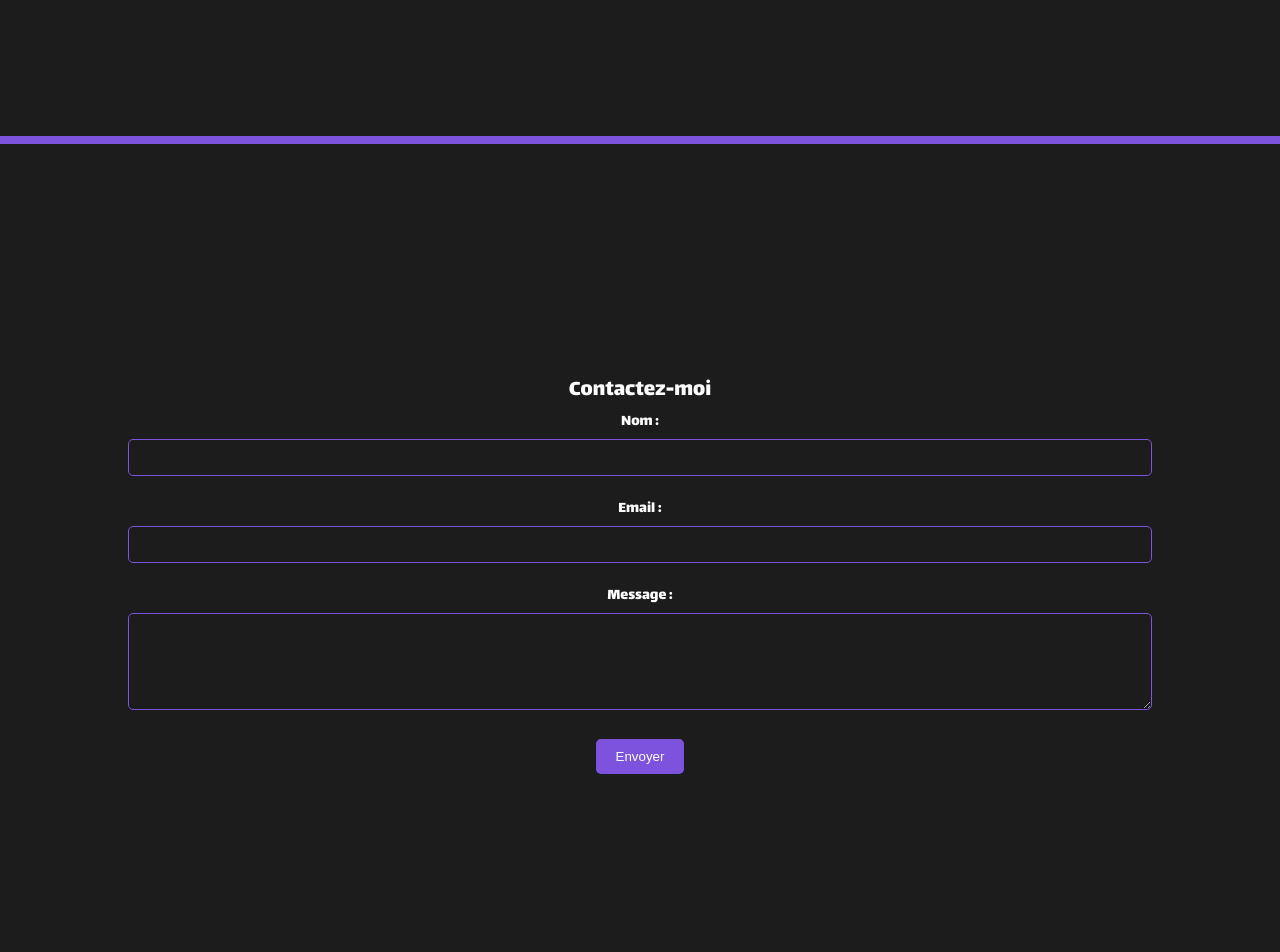
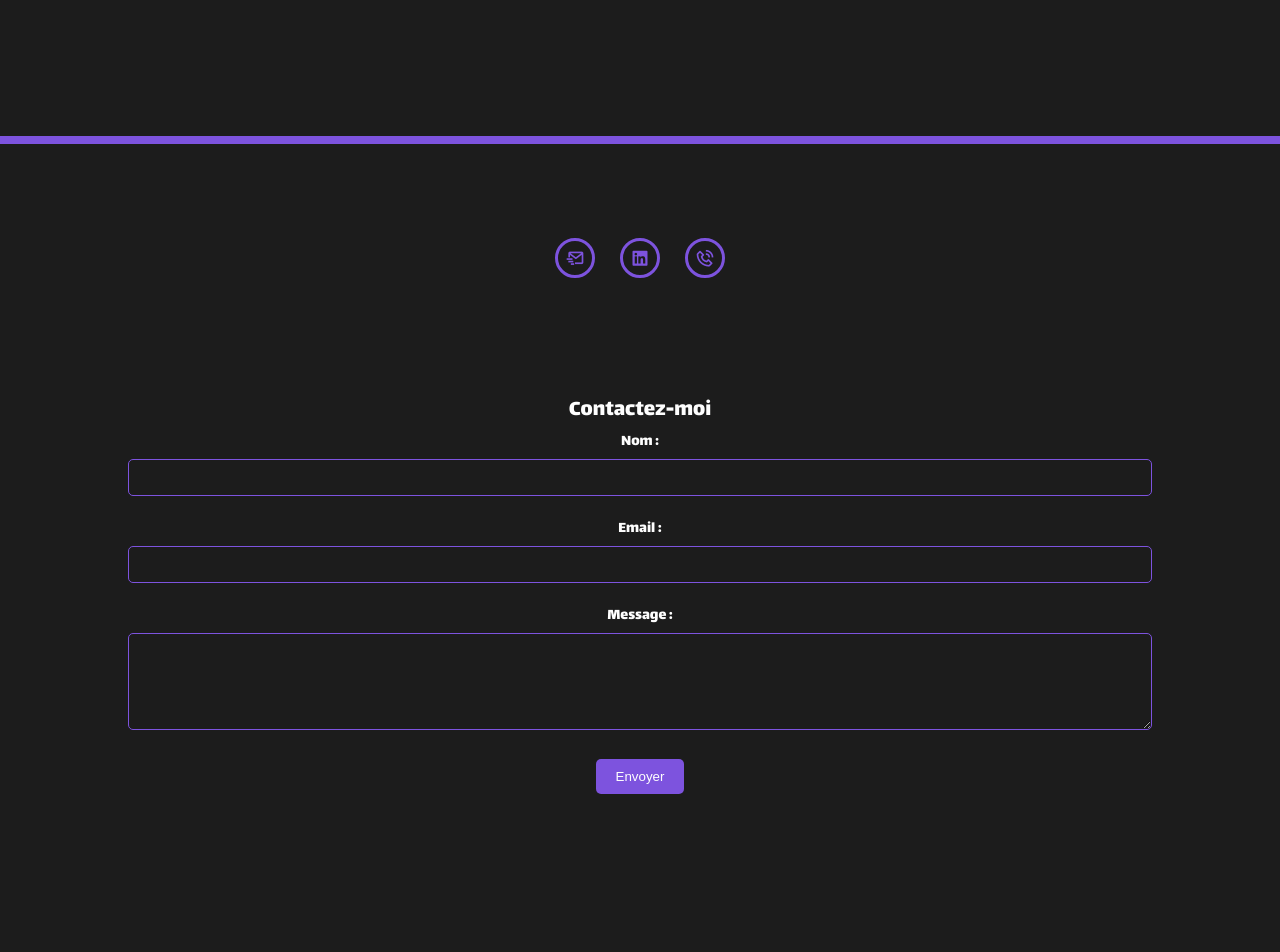
Before and after one commit to bisounours1111/portfolio, a Flask app: page / in a window 1280 px wide. Shown: the part 3088-4040 px from the top of the page. Run offline with Flask 3, Linux system fonts and the light colour scheme.

Commit message:
[~] back formulaire de contact ajout de linkedin

```diff
--- a/main.py
+++ b/main.py
@@ -1,12 +1,81 @@
 from flask import Flask, render_template, request, redirect, url_for
 
 app = Flask(__name__)
+import smtplib, ssl, json
+from email.mime.text import MIMEText
+from email.mime.multipart import MIMEMultipart
 
-@app.route('/')
+def envoyer_email(destinataire, username):
+    email_host = "smtp.gmail.com"
+    email_port = 587  # Port de connexion SMTP pour TLS
+    email_host_user = ""
+    email_host_password = ""
+
+    sujet = "Confirmation de la réception de votre message"
+
+    corps = f"Bonjour {username},\nJ'ai bien reçu votre message et je vous en remercie.\n\nJe vous recontacterais dans les plus brefs délais.\n\nCordialement,\nYanis DAÏ"
+
+    with open("data.json", "r") as file:
+        data = json.load(file)
+        email_host_user = data["mail"]
+        email_host_password = data["password"]
+
+    message = MIMEMultipart()
+    message["From"] = email_host_user
+    message["To"] = destinataire
+    message["Subject"] = sujet
+    message.attach(MIMEText(corps, "plain"))
+
+    context = ssl.create_default_context()
+    with smtplib.SMTP(email_host, email_port) as server:
+        server.starttls(context=context)
+        server.login(email_host_user, email_host_password)
+        server.sendmail(email_host_user, destinataire, message.as_string())
+
+def envoyer_email_admin(username, email, message):
+    email_host = "smtp.gmail.com"
+    email_port = 587
+    email_host_user = ""
+    email_host_password = ""
+
+    email_admin = "yan.dai@outlook.fr"
+
+    sujet = "Nouveau message de contact"
+
+    corps = f"Bonjour moi,\nTu as reçu un nouveau message de {username} ({email}).\n\nVoici le message:\n\n{message}\n\nCordialement,\nToi même"
+
+    with open("data.json", "r") as file:
+        data = json.load(file)
+        email_host_user = data["mail"]
+        email_host_password = data["password"]
+
+    message = MIMEMultipart()
+    message["From"] = email_host_user
+    message["To"] = email_admin
+    message["Subject"] = sujet
+    message.attach(MIMEText(corps, "plain"))
+
+    context = ssl.create_default_context()
+    with smtplib.SMTP(email_host, email_port) as server:
+        server.starttls(context=context)
+        server.login(email_host_user, email_host_password)
+        server.sendmail(email_host_user, email_admin, message.as_string())
+
+    print("E-mail admin envoyé à", email)
+
+@app.route('/', methods=['GET', 'POST'])
 def index():
+    if request.method == 'POST':
+        name = request.form['name']
+        email = request.form['email']
+        message = request.form['message']
+
+        envoyer_email_admin(name, email, message)
+        envoyer_email(email, name)
+
+        return redirect(url_for('index'))
 
     return render_template('index.html')
 
-
 if __name__ == '__main__':
     app.run(debug=True, host='0.0.0.0')
--- a/static/style.css
+++ b/static/style.css
@@ -934,6 +934,69 @@ button[type="submit"]:hover {
     background-color: #6d45da; /* Légère variation de la couleur d'accentuation au survol */
 }
 
+.contact-link {
+    position: relative;
+    bottom: 4rem;
+    width: 170px;
+    display: flex;
+    justify-content: space-between;
+    margin: 0 auto;
+}
+
+.contact-link a {
+    position: relative;
+    display: inline-flex;
+    justify-content: center;
+    align-items: center;
+    width: 40px;
+    height: 40px;
+    background: transparent;
+    border: 0.2rem solid var(--color2);
+    border-radius: 50%;
+    font-size: 20px;
+    color: var(--color2);
+    z-index: 1;
+    overflow: hidden;
+    transition: .5s;
+}
+
+.bx {
+    font-family: boxicons!important;
+    font-weight: 400;
+    font-style: normal;
+    font-variant: normal;
+    line-height: 1;
+    text-rendering: auto;
+    display: inline-block;
+    text-transform: none;
+    -webkit-font-smoothing: antialiased;
+    -moz-osx-font-smoothing: grayscale;
+}
+
+.bx-mail-send:before {
+    content: "\eb53";
+}
+
+.contact-link a::before {
+    content: '';
+    position: absolute;
+    top: 0;
+    left: 0;
+    width: 0;
+    height: 100%;
+    background: #7d53de8a;
+    z-index: -1;
+    transition: 0.5s;
+}
+
+.contact-link a:hover::before {
+    width: 100%;
+}
+
+.contact-link a:hover {
+    color: var(--color-text2);
+}
+
 @media only screen and (max-width: 1200px) {
     header #navbar {
         display: fle;
--- a/templates/index.html
+++ b/templates/index.html
@@ -172,7 +172,11 @@
     </div>
 
     <div class="main center" style="flex-direction: column;">
-        <!-- Autres contenus ici... -->
+        <div class="contact-link">
+            <a href="mailto: yan.dai@outlook.fr"><i class="bx bx-mail-send"></i></a>
+            <a href="https://www.linkedin.com/in/yanis-da%C3%AF-834443257/" target="_blank"><i class="bx bxl-linkedin-square"></i></a>
+            <a href="tel:+33646530903"><i class="bx bx-phone-call"></i></a>
+        </div>
         <section class="contact">
             <h2 class="fontsize_title2 fontw_100 color-text1">Contactez-moi</h2>
             <form id="contact-form" action="#" method="POST">
@@ -191,7 +195,6 @@
                 <button type="submit">Envoyer</button>
             </form>
         </section>
-        <!-- Autres contenus ici... -->
     </div>
 
     <script src="/static/main.js"></script>
```
Also changed, not shown: 1 other file.
